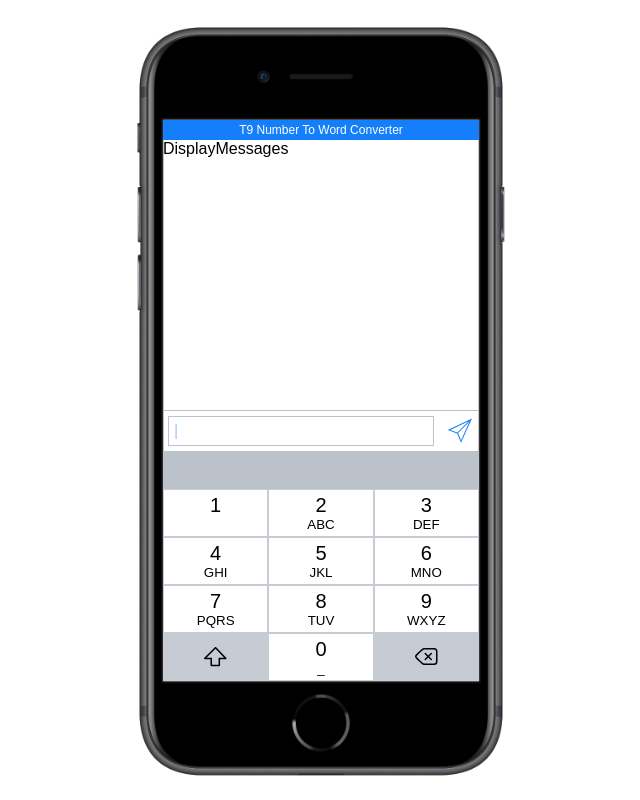
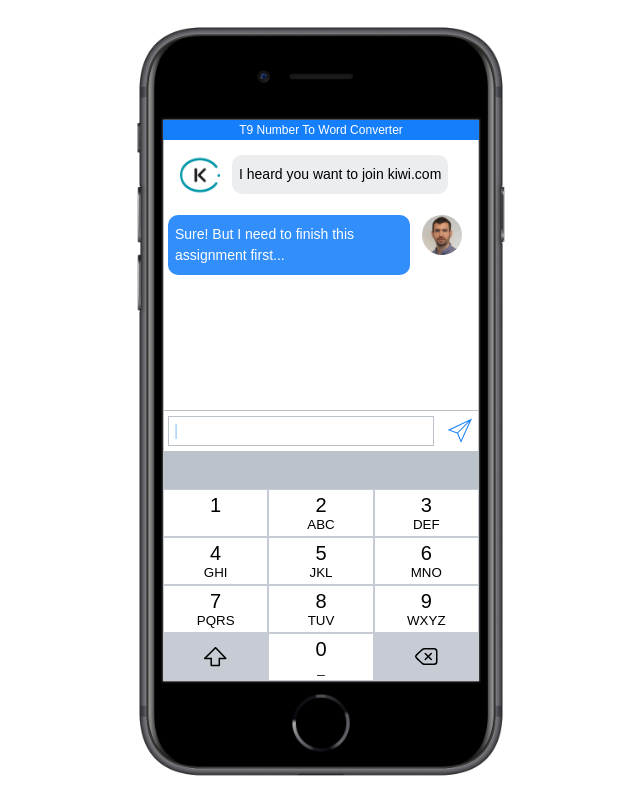
Before and after one commit to Radek-Palisa/number-to-word-converter, a React (Create React App) app in the folder client/: page / in a window 1280 px wide. Shown: the whole page, without its empty margins (319-959 px from the left). Built offline with nearby package versions, Linux system fonts and the light colour scheme.

Commit message:
styling for DisplayMessages and MessageItem

```diff
--- a/client/src/scenes/Converter/components/DisplayMessages/DisplayMessages.css
+++ b/client/src/scenes/Converter/components/DisplayMessages/DisplayMessages.css
@@ -1,3 +1,15 @@
 .displayMessages {
     flex: 1 0 auto;
+    position: relative;
 }
+
+.displayMessages__list {
+    position: absolute;
+    top: 0;
+    bottom: 0;
+    left: 0;
+    right: 0;
+    overflow: auto;
+    margin: 0;
+    padding: 15px 5px 5px;
+}
--- a/client/src/scenes/Converter/components/DisplayMessages/DisplayMessages.js
+++ b/client/src/scenes/Converter/components/DisplayMessages/DisplayMessages.js
@@ -6,15 +6,19 @@ class DisplayMessages extends Component {
   render() {
     return (
         <div className="displayMessages">
-            DisplayMessages
-            <ol>
+            <ol className="displayMessages__list">
+                <MessageItem
+                    position="left"
+                    text="I heard you want to join kiwi.com" />
+                <MessageItem
+                    position="right"
+                    text="Sure! But I need to finish this assignment first..." />
                 {this.props.messages.map((message, i) => {
                     return (
-                        <li key={i}>
-                            <MessageItem
-                                position={message.position}
-                                text={message.text} />
-                        </li>
+                        <MessageItem
+                            key={i}
+                            position={message.position}
+                            text={message.text} />
                     )
                 })}
             </ol>
--- /dev/null
+++ b/client/src/scenes/Converter/components/DisplayMessages/components/MessageItem/MessageItem.css
@@ -0,0 +1,37 @@
+.messageItem {
+    display: flex;
+    align-items: flex-start;
+    margin-bottom: 20px;
+}
+
+.messageItem__avatar {
+    width: 40px;
+    min-width: 40px;
+    height: 40px;
+    margin: 0 12px;
+    border-radius: 50%;
+    background: url('/kiwi.png') center / 133% auto no-repeat;
+}
+
+.messageItem__text {
+    margin: 0;
+    padding: 9px 7px;
+    font-size: 14px;
+    line-height: 1.5;
+    background-color: #bbc2c94a;
+    border-radius: 10px;
+}
+
+.messageItem--toRight {
+    justify-content: flex-end;
+}
+
+.messageItem--toRight > .messageItem__avatar {
+    order: 2;
+    background: url('/headshot.jpeg') center / cover no-repeat;
+}
+
+.messageItem--toRight > .messageItem__text {
+    background-color: #147efbde;
+    color: #fff;
+}
--- a/client/src/scenes/Converter/components/DisplayMessages/components/MessageItem/MessageItem.js
+++ b/client/src/scenes/Converter/components/DisplayMessages/components/MessageItem/MessageItem.js
@@ -1,11 +1,16 @@
 import React, { Component } from 'react';
+import './MessageItem.css';
 
 class MessageItem extends Component {
-  render() {
-    return (
-        <div>{this.props.position} - {this.props.text}</div>
-    );
-  }
+    render() {
+        return (
+            <li class={this.props.position === 'right' ?
+                'messageItem messageItem--toRight' : 'messageItem'}>
+                <div class="messageItem__avatar"></div>
+                <p className="messageItem__text">{this.props.text}</p>
+            </li>
+        );
+    }
 }
 
 export default MessageItem;
```
Also changed, not shown: client/public/headshot.jpeg (added), client/public/kiwi.png (added).
